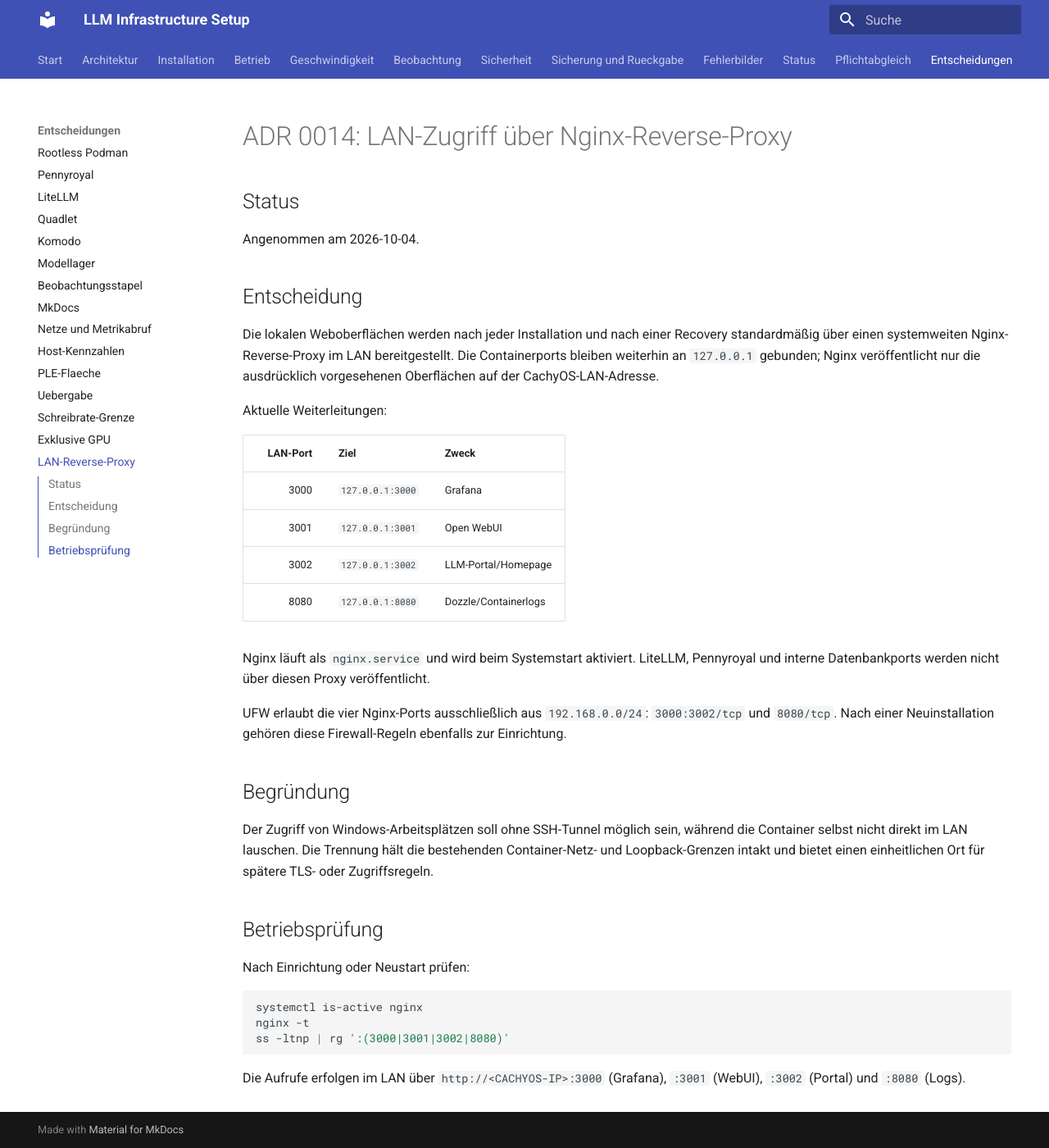
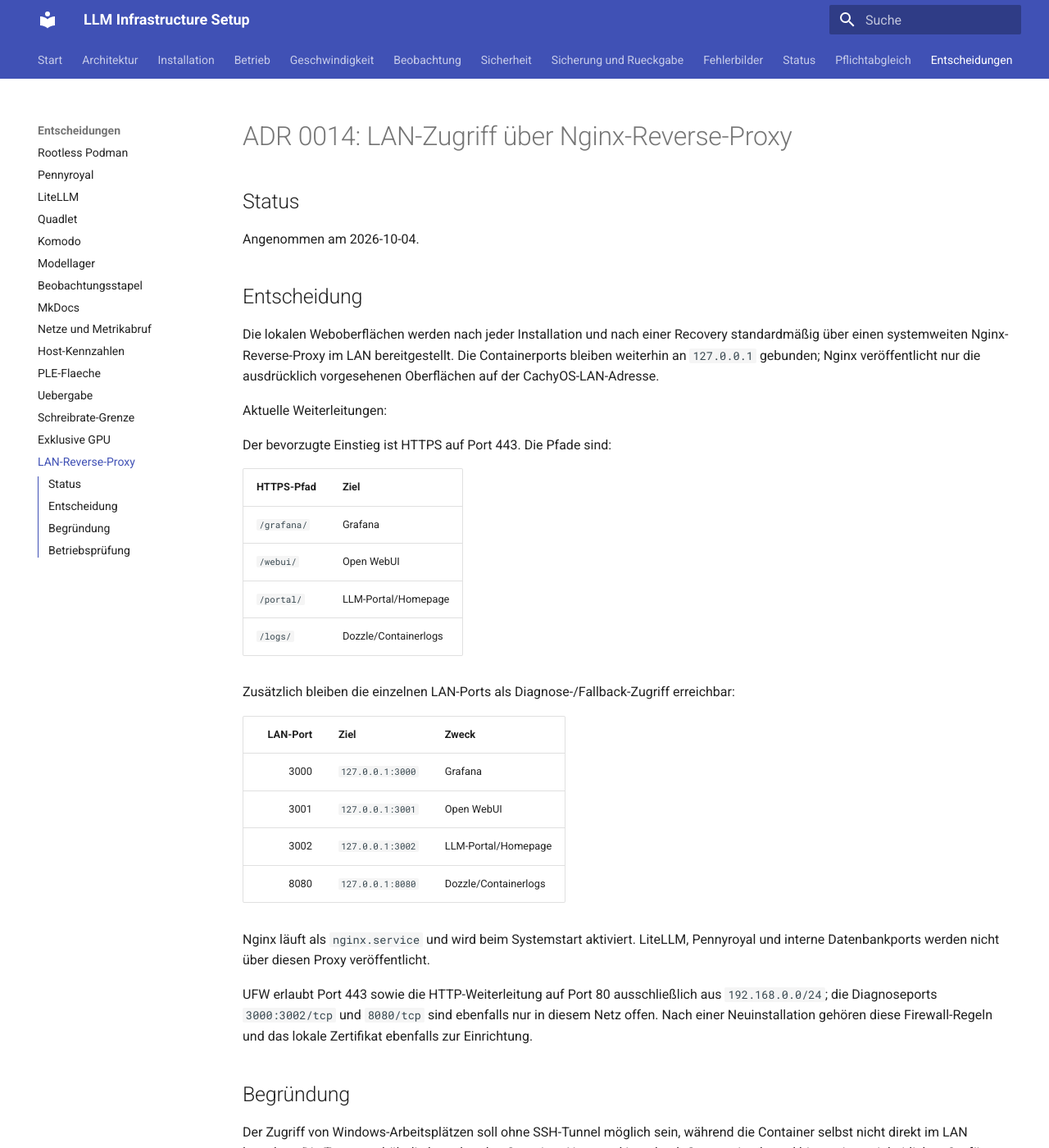
Before and after one commit to thomasdenk79-cyber/llm-infra-setup, an MkDocs documentation site: the page built from docs/adr/0014-lan-reverse-proxy.md, in a window 1280 px wide and 1400 px high. Shown: the whole window at 82% size. Built offline with MkDocs 1.6.1 and Material for MkDocs 9.7.7, drawn with Linux system fonts in a browser that asks for light colours.

Commit message:
ops: publish UI through LAN HTTPS proxy

```diff
--- a/docs/adr/0014-lan-reverse-proxy.md
+++ b/docs/adr/0014-lan-reverse-proxy.md
@@ -14,6 +14,18 @@ CachyOS-LAN-Adresse.
 
 Aktuelle Weiterleitungen:
 
+Der bevorzugte Einstieg ist HTTPS auf Port 443. Die Pfade sind:
+
+| HTTPS-Pfad | Ziel |
+|---|---|
+| `/grafana/` | Grafana |
+| `/webui/` | Open WebUI |
+| `/portal/` | LLM-Portal/Homepage |
+| `/logs/` | Dozzle/Containerlogs |
+
+Zusätzlich bleiben die einzelnen LAN-Ports als Diagnose-/Fallback-Zugriff
+erreichbar:
+
 | LAN-Port | Ziel | Zweck |
 |---:|---|---|
 | 3000 | `127.0.0.1:3000` | Grafana |
@@ -25,9 +37,10 @@ Nginx läuft als `nginx.service` und wird beim Systemstart aktiviert. LiteLLM,
 Pennyroyal und interne Datenbankports werden nicht über diesen Proxy
 veröffentlicht.
 
-UFW erlaubt die vier Nginx-Ports ausschließlich aus `192.168.0.0/24`:
-`3000:3002/tcp` und `8080/tcp`. Nach einer Neuinstallation gehören diese
-Firewall-Regeln ebenfalls zur Einrichtung.
+UFW erlaubt Port 443 sowie die HTTP-Weiterleitung auf Port 80 ausschließlich
+aus `192.168.0.0/24`; die Diagnoseports `3000:3002/tcp` und `8080/tcp` sind
+ebenfalls nur in diesem Netz offen. Nach einer Neuinstallation gehören diese
+Firewall-Regeln und das lokale Zertifikat ebenfalls zur Einrichtung.
 
 ## Begründung
 
```
Also changed, not shown: 2 other files.
